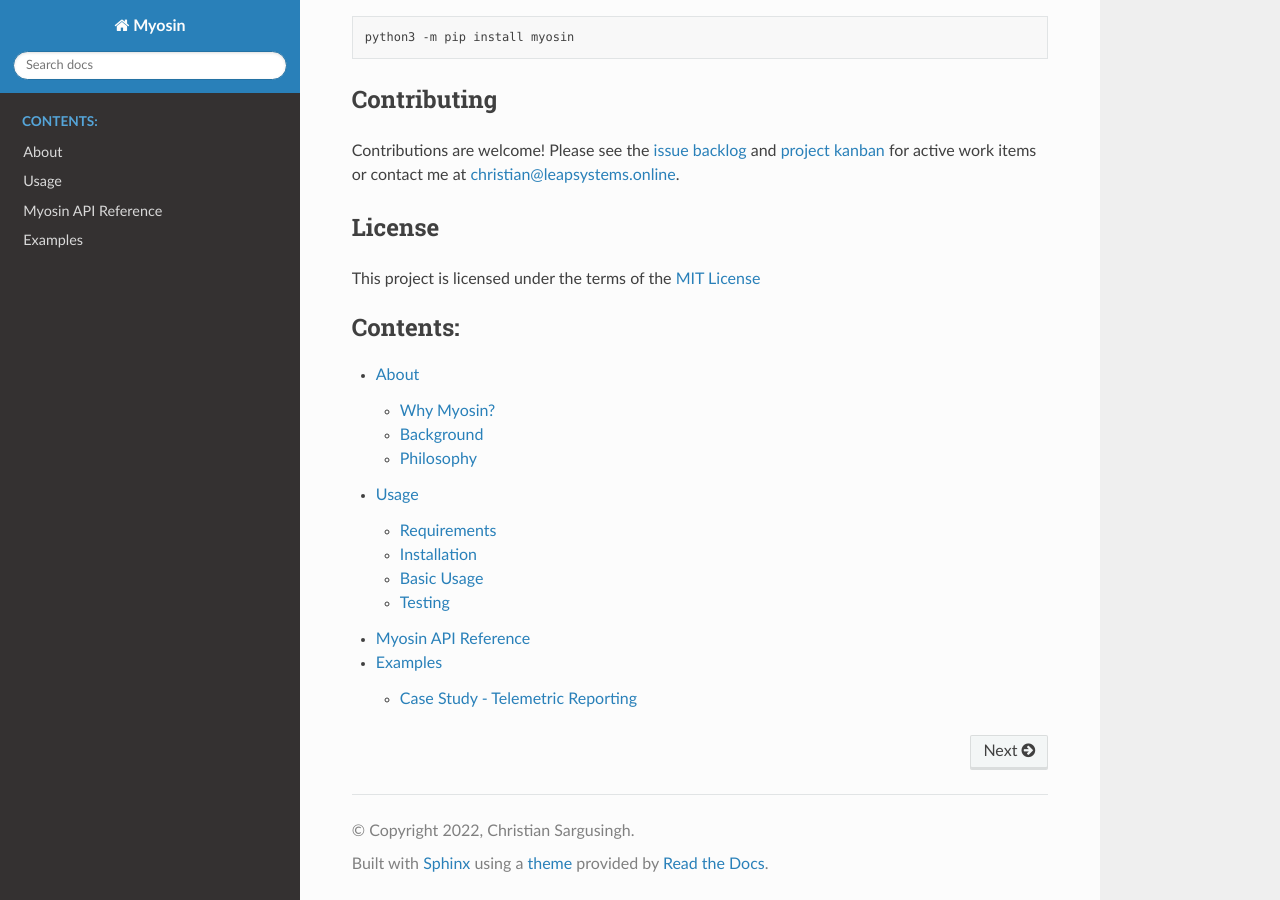
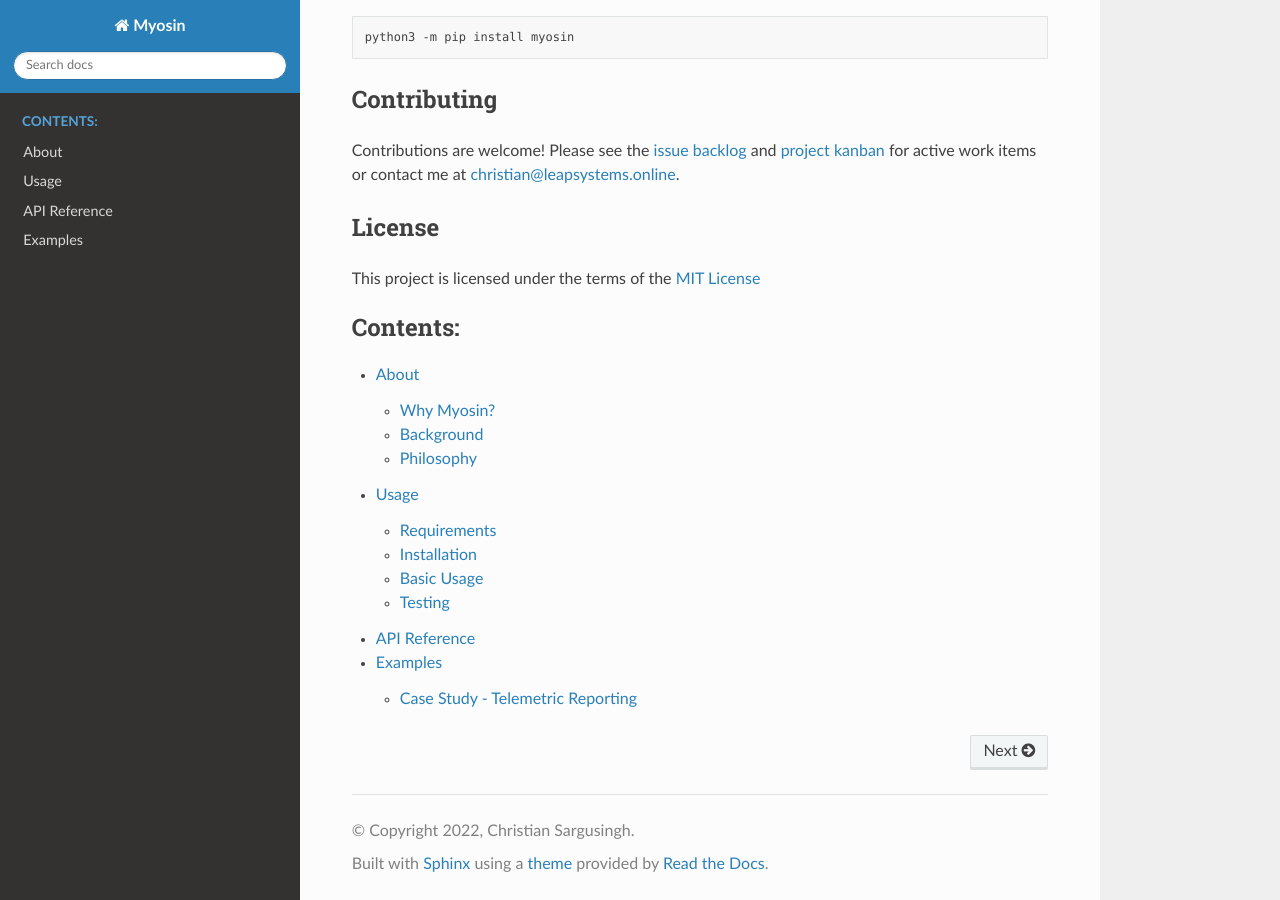
Before and after one commit to ztnel/model.io, a Sphinx documentation site: the page built from docs/source/index.rst, in a window 1280 px wide and 900 px high, scrolled down 540 px. Built offline with Sphinx 7.4.7 and the Read the Docs theme 2.0.0, drawn with Linux system fonts in a browser that asks for light colours.

```diff
--- a/docs/source/api.rst
+++ b/docs/source/api.rst
@@ -1,7 +1,8 @@
-Myosin API Reference
+API Reference
 ====================
 
 .. autosummary::
+    :toctree: _autosummary
     :recursive:
 
    myosin
--- a/docs/source/conf.py
+++ b/docs/source/conf.py
@@ -38,6 +38,8 @@ extensions = [
     'sphinx.ext.intersphinx',
 ]
 
+autosummary_generate = True
+
 intersphinx_mapping = {
     'python': ('https://docs.python.org/3/', None),
     'sphinx': ('https://www.sphinx-doc.org/en/master/', None),
```
